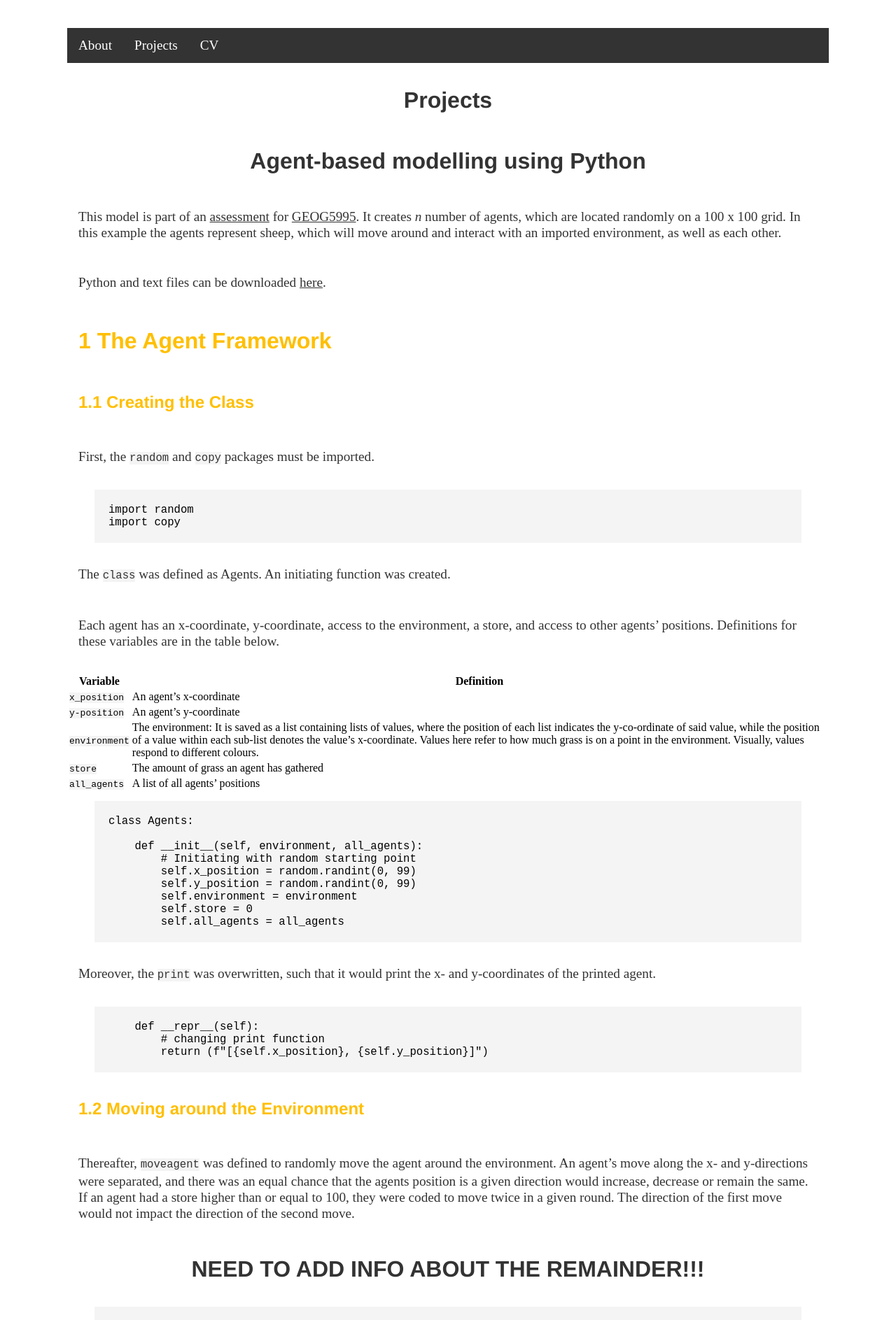
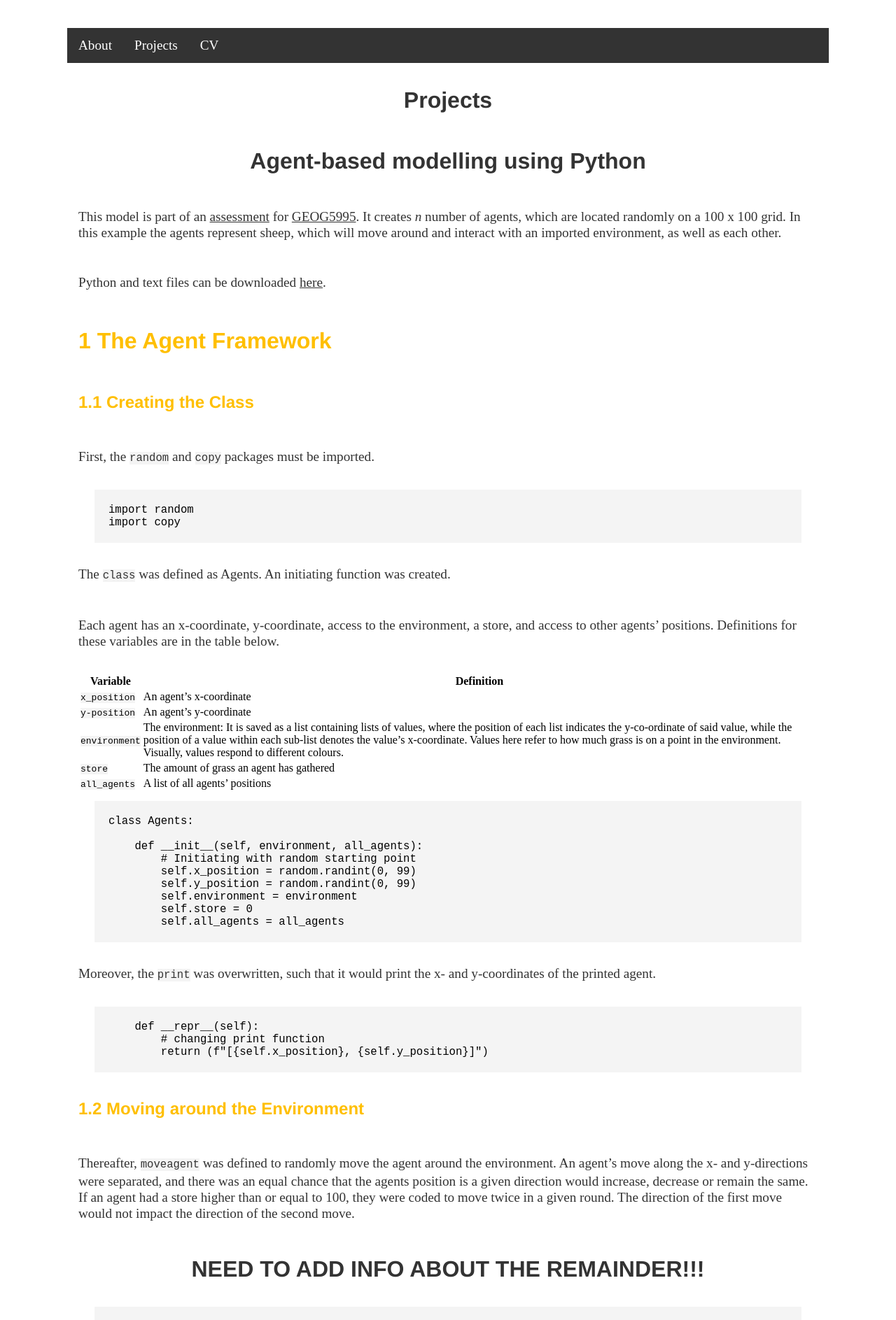
Before and after one commit to lena-kilian/lena-kilian.github.io, a Jekyll site: the page built from abm/index.md, in a window 1280 px wide. Shown: the top 1887 px of the page at 70% size. Built offline with Jekyll 4.4.1, drawn with Linux system fonts in a browser that asks for light colours; our own code applies the rules of GitHub Pages for plain Markdown files.

Commit message:
Update main.css

```diff
--- a/css/main.css
+++ b/css/main.css
@@ -142,6 +142,11 @@ pre code {
   font-size: 1.2em;
 }
 
+table {
+    margin-left: 1em;
+    margin-right: 1em;
+}
+
 footer {
     border-top: 1px solid #d5d5d5;
     font-size: .8em;
```
